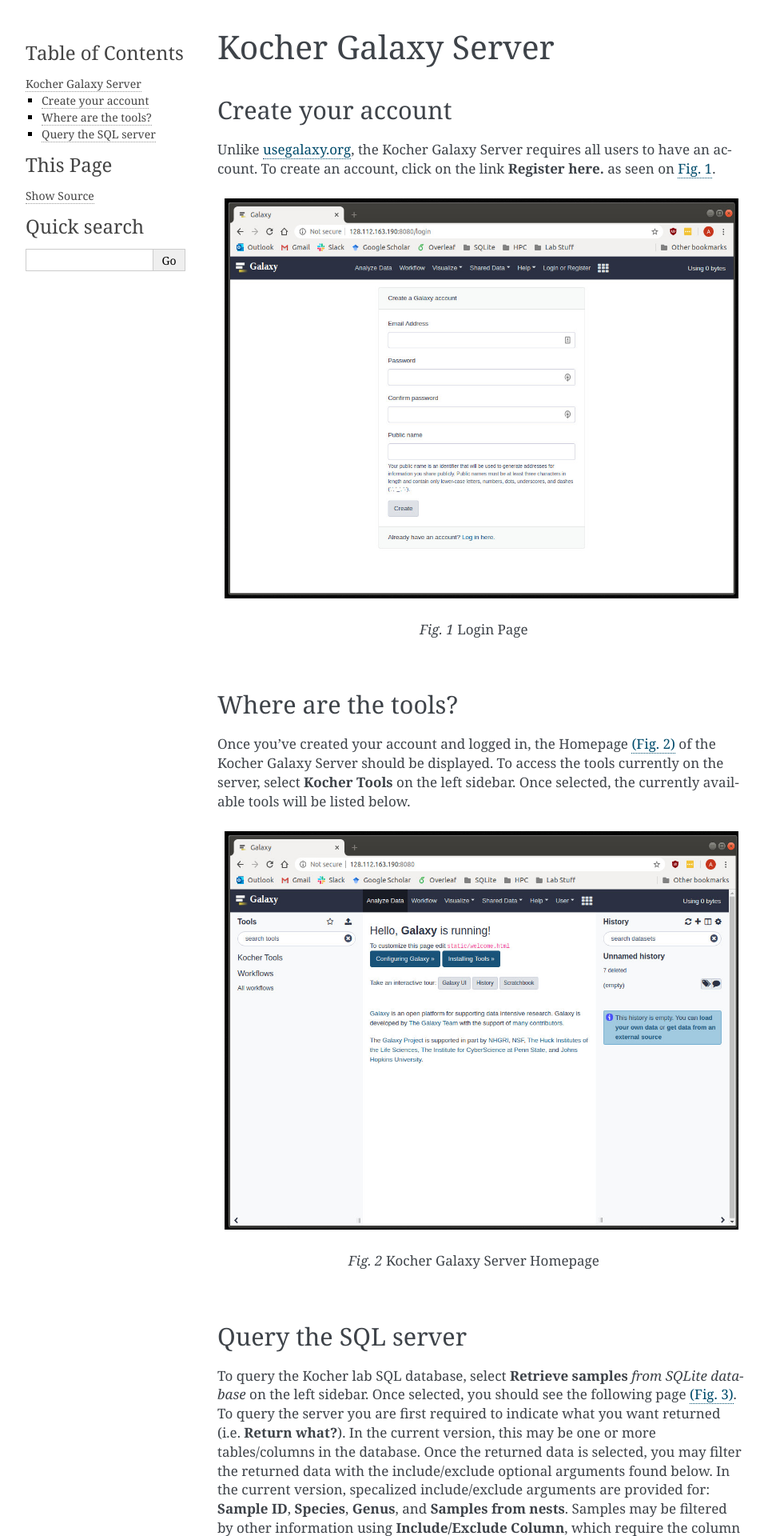
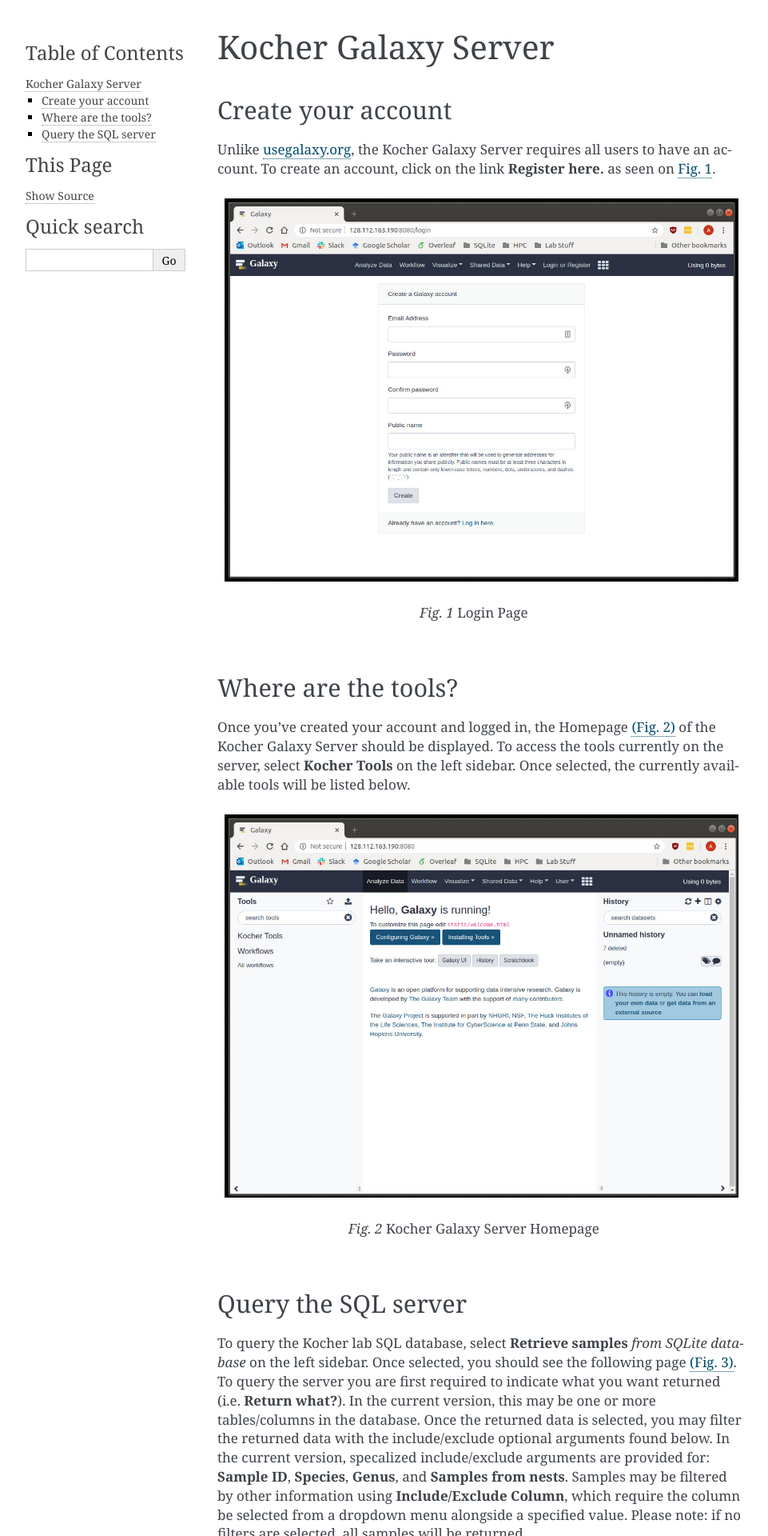
Before and after one commit to kocherlab/kocher_guides, a Sphinx documentation site: the page built from docs/Guides/Galaxy.rst, in a window 1280 px wide. Shown: the top 1920 px of the page at 80% size, without its empty margins (148-1109 px from the left). Built offline with Sphinx 7.4.7, drawn with Linux system fonts in a browser that asks for light colours.

Commit message:
Testing width rather than scale

```diff
--- a/docs/Guides/Galaxy.rst
+++ b/docs/Guides/Galaxy.rst
@@ -6,7 +6,7 @@
 Unlike `usegalaxy.org <https://usegalaxy.org/>`_, the Kocher Galaxy Server requires all users to have an account. To create an account, click on the link **Register here.** as seen on :numref:`Fig. %s <Account>`.
 
 .. figure:: Galaxy/Account.jpg
-    :scale: 60 %
+    :width: 100%
     :align: center
     :figclass: align-center
     :name: Account
@@ -18,7 +18,7 @@
 Once you've created your account and logged in, the Homepage :numref:`(Fig. %s) <Homepage>` of the Kocher Galaxy Server should be displayed. To access the tools currently on the server, select **Kocher Tools** on the left sidebar. Once selected, the currently available tools will be listed below.
 
 .. figure:: Galaxy/Homepage.jpg
-    :scale: 60 %
+    :width: 100%
     :align: center
     :figclass: align-center
     :name: Homepage
@@ -30,7 +30,7 @@
 To query the Kocher lab SQL database, select **Retrieve samples** *from SQLite database* on the left sidebar. Once selected, you should see the following page :numref:`(Fig. %s) <Retrieve>`. To query the server you are first required to indicate what you want returned (i.e. **Return what?**). In the current version, this may be one or more tables/columns in the database. Once the returned data is selected, you may filter the returned data with the include/exclude optional arguments found below. In the current version, specalized include/exclude arguments are provided for: **Sample ID**, **Species**, **Genus**, and **Samples from nests**. Samples may be filtered by other information using **Include/Exclude Column**, which require the column be selected from a dropdown menu alongside a specified value. Please note: if no filters are selected, all samples will be returned.
 
 .. figure:: Galaxy/Retrieve.jpg
-    :scale: 60 %
+    :width: 100%
     :align: center
     :figclass: align-center
     :name: Retrieve
```
